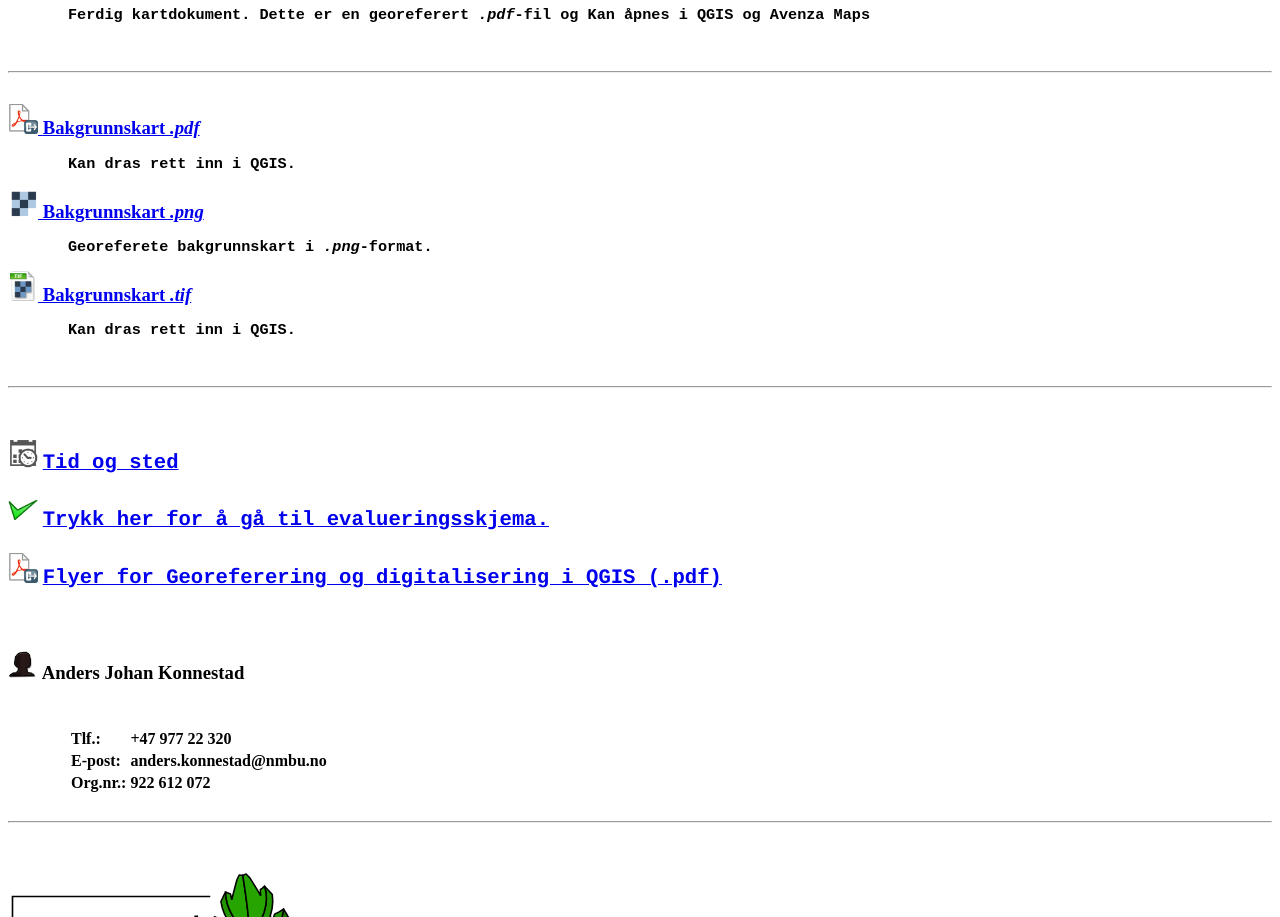
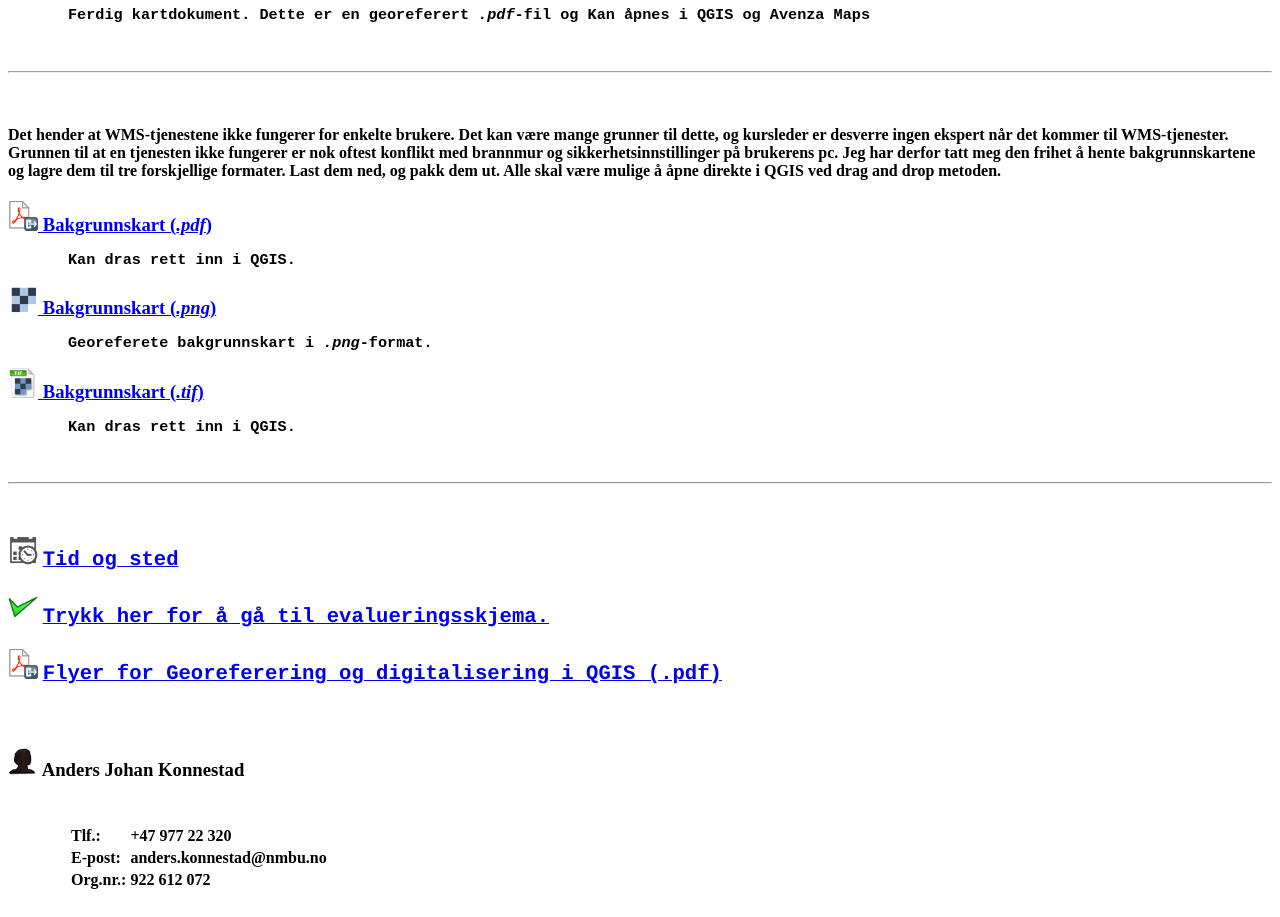
Before and after one commit to ajaad/QGIS-kurs, a plain HTML site: page georef2020/index.html in a window 1280 px wide. Shown: the part 1120-2037 px from the top of the page. Drawn offline with Linux system fonts and the light colour scheme.

Commit message:
Update index.html

```diff
--- a/georef2020/index.html
+++ b/georef2020/index.html
@@ -138,22 +138,34 @@ I dette kurset vil vi bruke data som er tilgjengelig fra <a href="http://www.geo
 <br>
 <hr>
 <br>
+
+<h4>
+Det hender at WMS-tjenestene ikke fungerer for enkelte brukere.
+Det kan være mange grunner til dette, og kursleder er desverre ingen ekspert når det kommer til WMS-tjenester.
+Grunnen til at en tjenesten ikke fungerer er nok oftest konflikt med brannmur og sikkerhetsinnstillinger på brukerens pc.
+
+Jeg har derfor tatt meg den frihet å hente bakgrunnskartene og lagre dem til tre forskjellige formater.
+Last dem ned, og pakk dem ut.
+Alle skal være mulige å åpne direkte i QGIS ved drag and drop metoden.
+
+
+<h3>
 <!--- pdf --->
 <a href="https://ajaad.github.io/QGIS-kurs/georef2020/filer/bakgrunn_pdf.zip">
 <img src="img/qgis/mActionSaveAsPDF.png" width="30" />
-Bakgrunnskart  <i>.pdf</i></a>
+Bakgrunnskart  (<i>.pdf</i>)</a>
 <pre style="white-space:normal;" class="tab">Kan dras rett inn i QGIS.</pre>
 
 <!--- png --->
 <a href="https://ajaad.github.io/QGIS-kurs/georef2020/filer/bakgrunn_png.zip">
 <img src="img/qgis/mIconRaster.png" width="30" />
-Bakgrunnskart  <i>.png</i></a>
+Bakgrunnskart  (<i>.png</i>)</a>
 <pre style="white-space:normal;" class="tab">Georeferete bakgrunnskart i  <i>.png</i>-format. </pre>
 
 <!--- tif --->
 <a href="https://ajaad.github.io/QGIS-kurs/georef2020/filer/bakgrunn_tif.zip">
 <img src="img/qgis/qgis_tif_icon.png" width="30" />
-Bakgrunnskart  <i>.tif</i></a>
+Bakgrunnskart (<i>.tif</i>)</a>
 <pre style="white-space:normal;" class="tab">Kan dras rett inn i QGIS.</pre>
 
 <br>
```
